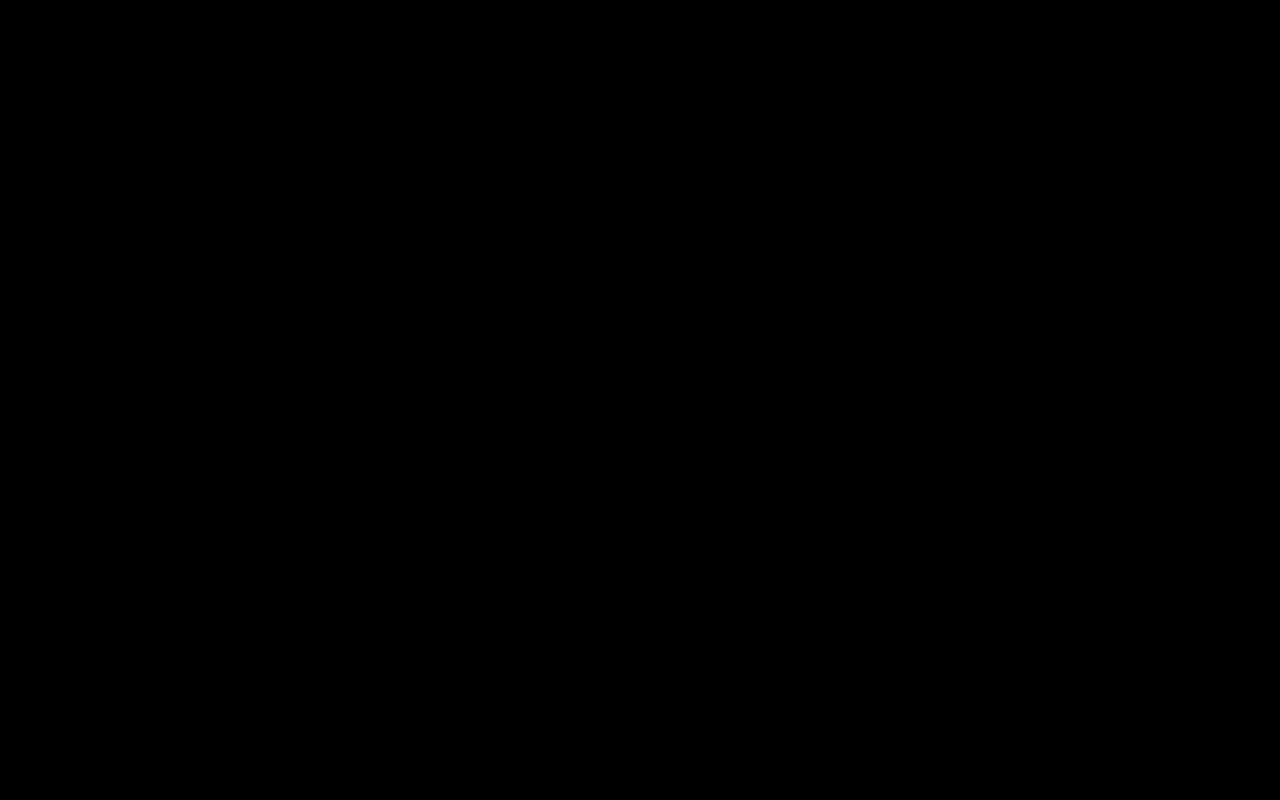
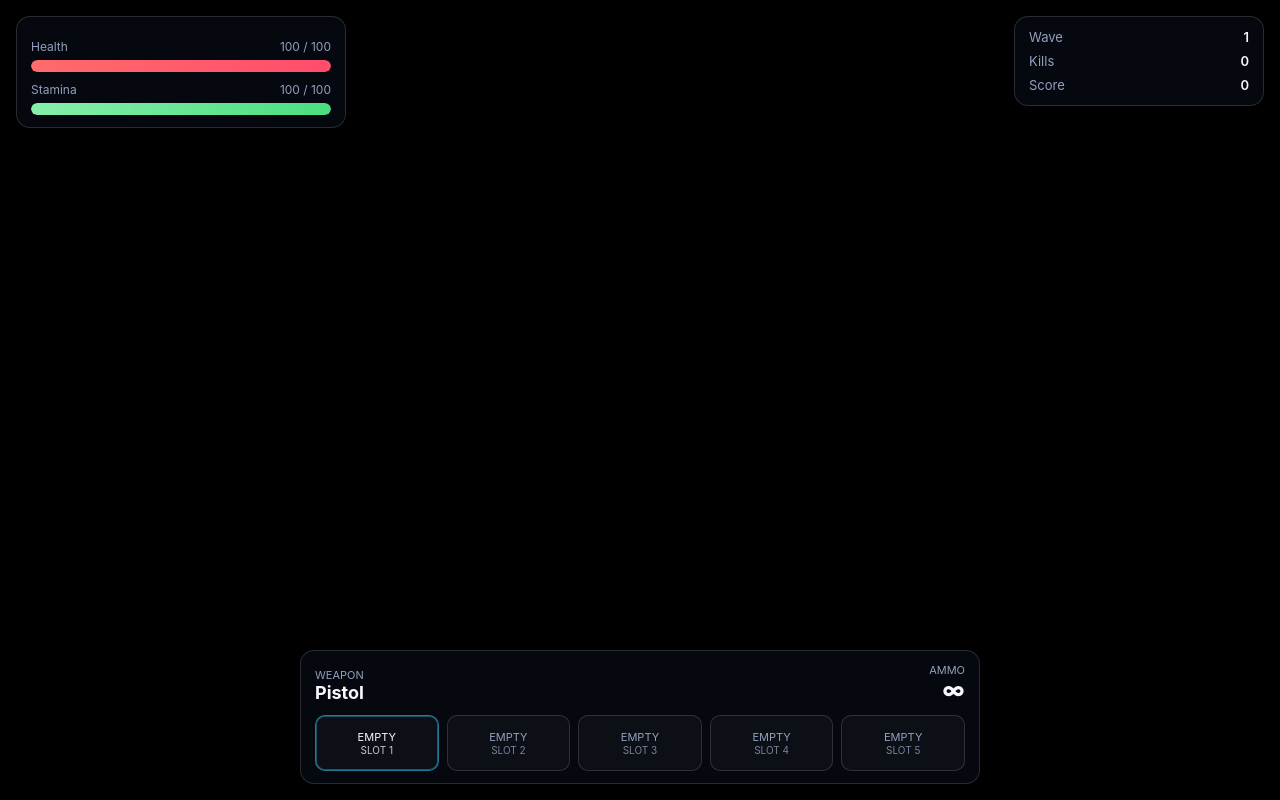
Before and after one commit to m3tadawg/deadzone-dash2026, a website: page deadzone-dash/client/index.html in a window 1280 px wide. Drawn offline with nearby package versions, Linux system fonts and the light colour scheme.

Commit message:
Refactor HUD into modular client/server systems

```diff
--- a/deadzone-dash/client/index.html
+++ b/deadzone-dash/client/index.html
@@ -3,31 +3,7 @@
 
 <head>
     <title>DeadZone Dash</title>
-    <style>
-        body { margin: 0; overflow: hidden; background: #000; font-family: 'Courier New', Courier, monospace; }
-        canvas { display: block; }
-        #hud {
-            position: absolute;
-            top: 50%;
-            left: 50%;
-            transform: translate(-50%, -50%);
-            color: white;
-            text-align: center;
-            pointer-events: none;
-            text-transform: uppercase;
-            letter-spacing: 2px;
-            text-shadow: 2px 2px 4px rgba(0,0,0,0.8);
-            font-size: 20px;
-            display: none;
-        }
-        #notifications {
-            position: absolute;
-            bottom: 20px;
-            left: 20px;
-            color: #ffaa00;
-            font-size: 18px;
-        }
-    </style>
+    <link rel="stylesheet" href="styles/hud.css">
     <script type="importmap">
       {
         "imports": {
@@ -40,7 +16,39 @@
 
 <body>
     <canvas id="game"></canvas>
-    <div id="hud">Hold [E] to Search</div>
+    <div class="hud-layer">
+        <div id="vitalsPanel" class="panel">
+            <div class="bar-row">
+                <div class="bar-label"><span>Health</span><span id="healthText">100 / 100</span></div>
+                <div class="bar-track"><div id="healthFill" class="bar-fill" style="width:100%"></div></div>
+            </div>
+            <div class="bar-row">
+                <div class="bar-label"><span>Stamina</span><span id="staminaText">100 / 100</span></div>
+                <div class="bar-track"><div id="staminaFill" class="bar-fill" style="width:100%"></div></div>
+            </div>
+        </div>
+        <div id="statsPanel" class="panel">
+            <div class="stats-grid">
+                <span class="label">Wave</span><span class="value" id="waveValue">1</span>
+                <span class="label">Kills</span><span class="value" id="killsValue">0</span>
+                <span class="label">Score</span><span class="value" id="scoreValue">0</span>
+            </div>
+        </div>
+        <div id="combatPanel" class="panel">
+            <div id="combatTop">
+                <div>
+                    <div style="font-size:11px;color:var(--text-muted);text-transform:uppercase;">Weapon</div>
+                    <div id="weaponName">Pistol</div>
+                </div>
+                <div style="text-align:right;">
+                    <div style="font-size:11px;color:var(--text-muted);text-transform:uppercase;">Ammo</div>
+                    <div id="ammoCount">∞</div>
+                </div>
+            </div>
+            <div id="inventoryBar"></div>
+        </div>
+    </div>
+    <div id="searchPrompt">Hold [E] to Search</div>
     <div id="notifications"></div>
     <script type="module" src="main.js"></script>
 </body>
--- a/deadzone-dash/client/main.js
+++ b/deadzone-dash/client/main.js
@@ -1,8 +1,10 @@
 import { SceneManager } from "./render/SceneManager.js";
+import { HUDManager } from "./ui/HUDManager.js";
 
 const socket = new WebSocket("ws://localhost:3000");
 
 const sceneManager = new SceneManager();
+const hud = new HUDManager();
 
 let latestSnapshot = null;
 let snapshotChanged = false;
@@ -20,8 +22,7 @@ socket.onmessage = (msg) => {
   } else if (data.type === "tracer") {
     sceneManager.addTracer(data.startX, data.startZ, data.endX, data.endZ, data.shooterId);
   } else if (data.type === "notification") {
-    document.getElementById("notifications").innerText = data.text;
-    setTimeout(() => { document.getElementById("notifications").innerText = ""; }, 3000);
+    hud.showNotification(data.text);
   }
 };
 
@@ -113,8 +114,9 @@ function loop() {
         const localPlayer = latestSnapshot.players[sceneManager.localPlayerId];
         if (localPlayer) {
             const hasSearchable = sceneManager.checkNearbySearchable(localPlayer.x, localPlayer.z, 3.0);
-            document.getElementById("hud").style.display = hasSearchable ? "block" : "none";
+            hud.setSearchPromptVisible(hasSearchable);
         }
+        hud.updateFromSnapshot(latestSnapshot, sceneManager.localPlayerId);
         snapshotChanged = false;
     }
     sceneManager.update(dt);
--- /dev/null
+++ b/deadzone-dash/client/styles/hud.css
@@ -0,0 +1,165 @@
+:root {
+  --panel-bg: rgba(8, 12, 20, 0.72);
+  --panel-border: rgba(255, 255, 255, 0.14);
+  --text-primary: #f6f8ff;
+  --text-muted: #93a0bf;
+  --danger: #ff4d6d;
+  --stamina: #4ade80;
+}
+
+body {
+  margin: 0;
+  overflow: hidden;
+  background: #000;
+  font-family: Inter, "Segoe UI", Roboto, Arial, sans-serif;
+}
+
+canvas { display: block; }
+
+#searchPrompt {
+  position: absolute;
+  top: 50%;
+  left: 50%;
+  transform: translate(-50%, -50%);
+  color: var(--text-primary);
+  text-align: center;
+  pointer-events: none;
+  text-transform: uppercase;
+  letter-spacing: 1px;
+  text-shadow: 2px 2px 4px rgba(0,0,0,0.8);
+  font-size: 16px;
+  display: none;
+  padding: 8px 12px;
+  border-radius: 10px;
+  border: 1px solid var(--panel-border);
+  background: rgba(5, 8, 14, 0.6);
+}
+
+#notifications {
+  position: absolute;
+  bottom: 20px;
+  left: 20px;
+  color: #ffaa00;
+  font-size: 16px;
+}
+
+.hud-layer {
+  position: absolute;
+  inset: 0;
+  pointer-events: none;
+  color: var(--text-primary);
+}
+
+.panel {
+  background: var(--panel-bg);
+  border: 1px solid var(--panel-border);
+  border-radius: 14px;
+  backdrop-filter: blur(7px);
+  box-shadow: 0 8px 24px rgba(0,0,0,0.35);
+  padding: 12px 14px;
+}
+
+#vitalsPanel {
+  position: absolute;
+  top: 16px;
+  left: 16px;
+  width: min(300px, calc(100vw - 32px));
+}
+
+.bar-row { margin-top: 10px; }
+
+.bar-label {
+  display: flex;
+  justify-content: space-between;
+  font-size: 12px;
+  color: var(--text-muted);
+  margin-bottom: 6px;
+}
+
+.bar-track {
+  width: 100%;
+  height: 12px;
+  background: rgba(255,255,255,0.08);
+  border-radius: 999px;
+  overflow: hidden;
+}
+
+.bar-fill {
+  height: 100%;
+  border-radius: 999px;
+  transition: width .15s ease;
+}
+
+#healthFill { background: linear-gradient(90deg, #ff6b6b, var(--danger)); }
+#staminaFill { background: linear-gradient(90deg, #86efac, var(--stamina)); }
+
+#statsPanel {
+  position: absolute;
+  top: 16px;
+  right: 16px;
+  min-width: 220px;
+}
+
+.stats-grid {
+  display: grid;
+  grid-template-columns: auto auto;
+  gap: 8px 14px;
+  font-size: 13px;
+}
+
+.stats-grid .label { color: var(--text-muted); }
+.stats-grid .value { text-align: right; font-weight: 600; }
+
+#combatPanel {
+  position: absolute;
+  left: 50%;
+  bottom: 16px;
+  transform: translateX(-50%);
+  width: min(650px, calc(100vw - 24px));
+}
+
+#combatTop {
+  display: flex;
+  justify-content: space-between;
+  align-items: end;
+  gap: 16px;
+  margin-bottom: 12px;
+}
+
+#weaponName { font-size: 18px; font-weight: 700; }
+#ammoCount { font-size: 22px; font-weight: 800; letter-spacing: .5px; }
+
+#inventoryBar {
+  display: grid;
+  grid-template-columns: repeat(5, 1fr);
+  gap: 8px;
+}
+
+.inv-slot {
+  border: 1px solid var(--panel-border);
+  background: rgba(255,255,255,0.03);
+  min-height: 54px;
+  border-radius: 10px;
+  display: flex;
+  align-items: center;
+  justify-content: center;
+  flex-direction: column;
+  color: var(--text-muted);
+  font-size: 11px;
+  text-transform: uppercase;
+}
+
+.inv-slot.active {
+  border-color: rgba(53, 209, 255, 0.55);
+  box-shadow: inset 0 0 0 1px rgba(53, 209, 255, 0.35);
+  color: var(--text-primary);
+}
+
+.slot-index { font-size: 10px; opacity: 0.8; }
+
+@media (max-width: 700px) {
+  #vitalsPanel, #statsPanel { width: calc(50vw - 20px); min-width: 0; }
+  #statsPanel { min-width: 0; }
+  #ammoCount { font-size: 18px; }
+  #weaponName { font-size: 15px; }
+}
--- /dev/null
+++ b/deadzone-dash/client/ui/HUDManager.js
@@ -0,0 +1,88 @@
+const FALLBACK_INVENTORY = [null, null, null, null, null];
+
+function clampPercent(value, maxValue) {
+  if (!maxValue || maxValue <= 0) return 0;
+  return Math.max(0, Math.min(100, (value / maxValue) * 100));
+}
+
+function prettyWeaponName(weaponId) {
+  if (!weaponId) return "Unknown";
+  return weaponId
+    .split("_")
+    .map((part) => part.charAt(0).toUpperCase() + part.slice(1))
+    .join(" ");
+}
+
+class HUDManager {
+  constructor() {
+    this.els = {
+      searchPrompt: document.getElementById("searchPrompt"),
+      healthText: document.getElementById("healthText"),
+      healthFill: document.getElementById("healthFill"),
+      staminaText: document.getElementById("staminaText"),
+      staminaFill: document.getElementById("staminaFill"),
+      waveValue: document.getElementById("waveValue"),
+      killsValue: document.getElementById("killsValue"),
+      scoreValue: document.getElementById("scoreValue"),
+      weaponName: document.getElementById("weaponName"),
+      ammoCount: document.getElementById("ammoCount"),
+      inventoryBar: document.getElementById("inventoryBar"),
+      notifications: document.getElementById("notifications")
+    };
+
+    this.renderInventory(FALLBACK_INVENTORY);
+  }
+
+  setSearchPromptVisible(isVisible) {
+    this.els.searchPrompt.style.display = isVisible ? "block" : "none";
+  }
+
+  showNotification(text) {
+    this.els.notifications.innerText = text;
+    setTimeout(() => {
+      this.els.notifications.innerText = "";
+    }, 3000);
+  }
+
+  updateFromSnapshot(snapshot, localPlayerId) {
+    const localPlayer = snapshot.players[localPlayerId];
+    if (!localPlayer) return;
+
+    const maxHealth = 100;
+    const maxStamina = 100;
+    const health = Math.max(0, Math.round(localPlayer.health ?? 0));
+    const stamina = Math.max(0, Math.round(localPlayer.stamina ?? maxStamina));
+
+    this.els.healthText.textContent = `${health} / ${maxHealth}`;
+    this.els.healthFill.style.width = `${clampPercent(health, maxHealth)}%`;
+    this.els.staminaText.textContent = `${stamina} / ${maxStamina}`;
+    this.els.staminaFill.style.width = `${clampPercent(stamina, maxStamina)}%`;
+
+    this.els.waveValue.textContent = String(snapshot.hud?.wave ?? 1);
+    this.els.killsValue.textContent = String(localPlayer.kills ?? 0);
+    this.els.scoreValue.textContent = String(localPlayer.score ?? 0);
+    this.els.weaponName.textContent = prettyWeaponName(localPlayer.weapon);
+
+    const currentAmmo = localPlayer.ammo?.current;
+    const reserveAmmo = localPlayer.ammo?.reserve;
+    this.els.ammoCount.textContent = currentAmmo == null ? "∞" : `${currentAmmo}/${reserveAmmo ?? 0}`;
+
+    this.renderInventory(localPlayer.inventory || FALLBACK_INVENTORY);
+  }
+
+  renderInventory(inventory = FALLBACK_INVENTORY) {
+    const slots = inventory.slice(0, 5);
+    while (slots.length < 5) slots.push(null);
+
+    this.els.inventoryBar.innerHTML = slots
+      .map((item, i) => `
+      <div class="inv-slot ${i === 0 ? "active" : ""}">
+        <div>${item ? String(item).replaceAll("_", " ") : "Empty"}</div>
+        <div class="slot-index">Slot ${i + 1}</div>
+      </div>
+    `)
+      .join("");
+  }
+}
+
+export { HUDManager };
--- a/deadzone-dash/server/systems/AISpawner.js
+++ b/deadzone-dash/server/systems/AISpawner.js
@@ -116,6 +116,7 @@ const AISpawner = {
     lastSpawnTime: 0,
     zombieCounter: 0,
     sessionStartTime: null,
+    currentWaveNumber: 1,
 
     update(currentTime, zombies, players) {
         const config = spawnerConfig.zombie;
@@ -136,6 +137,7 @@ const AISpawner = {
         if (waveSystem.enabled) {
             const waveState = getCurrentWaveState(this, currentTime, waveSystem);
             const spawnPlan = buildSpawnPlan(waveState, waveSystem);
+            this.currentWaveNumber = waveState.waveNumber;
             activeSpawnRate = spawnPlan.spawnRateMs;
             activeMaxAlive = spawnPlan.maxAlive;
             spawnBudget = spawnPlan.spawnBudget;
```
Also changed, not shown: deadzone-dash/server/data/player.json (+10 -1 lines), deadzone-dash/server/index.js (+12 -2 lines), deadzone-dash/server/systems/CombatSystem.js (+6 -2 lines), deadzone-dash/server/systems/PlayerStatsSystem.js (added, +36 -0 lines).
